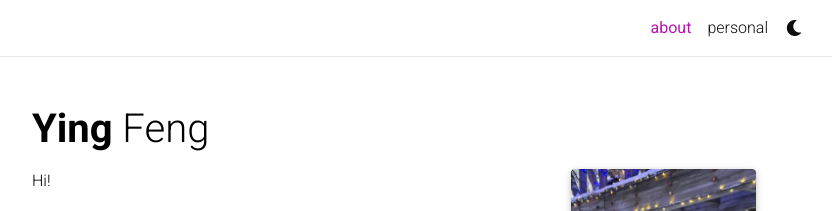
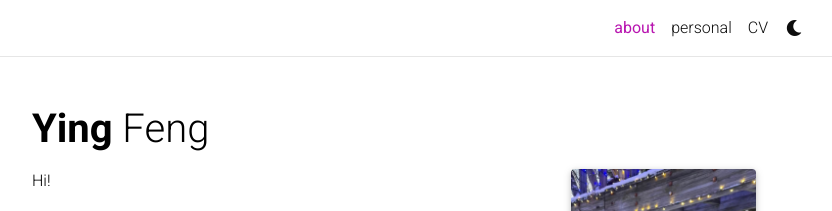
Before and after one commit to YinggggFeng/YinggggFeng.github.io, a Jekyll site: the page built from _pages/about.md, in a window 1280 px wide. Shown: the top 211 px of the page, without its empty margins (223-1055 px from the left). Built offline with Jekyll 4.4.1, drawn with Linux system fonts in a browser that asks for light colours; full-size pictures stand in for the smaller copies a plugin makes; comment, search, counter and statistics services are not loaded; a style sheet for code colours, icons or effects is not loaded.

Commit message:
Add CV to site navigation

```diff
--- a/_includes/header.html
+++ b/_includes/header.html
@@ -91,6 +91,11 @@
                   {%- endif -%}
                 </a>
               </li>
+              {%- if p.permalink == '/personal/' %}
+              <li class="nav-item">
+                <a class="nav-link" href="{{ '/assets/pdf/Ying_Feng_CV.pdf' | relative_url }}" target="_blank" rel="noopener noreferrer">CV</a>
+              </li>
+              {%- endif %}
               {%- endif -%}
               {%- endif -%}
               {% endfor -%}
```
Also changed, not shown: 1 other file.
